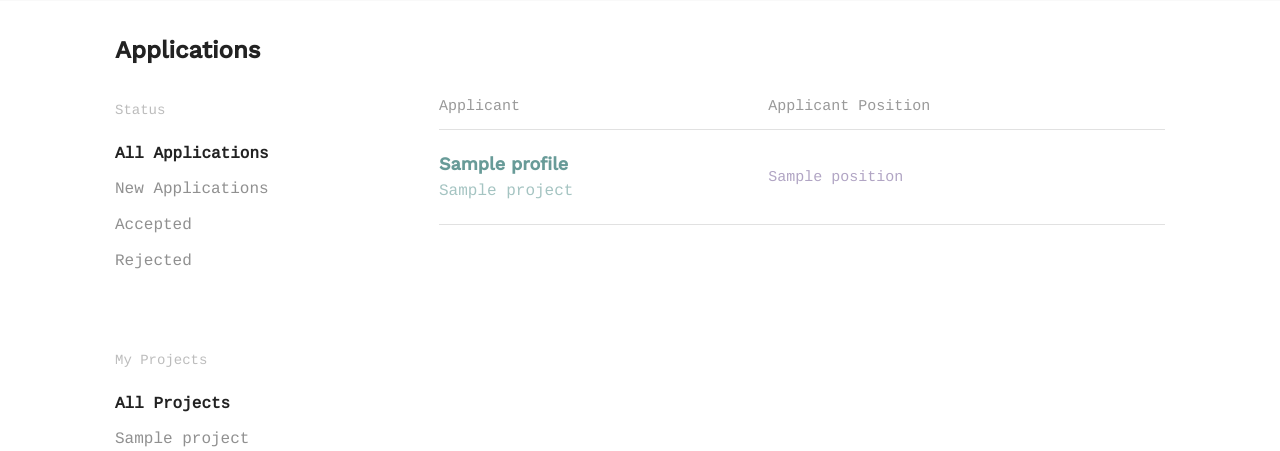
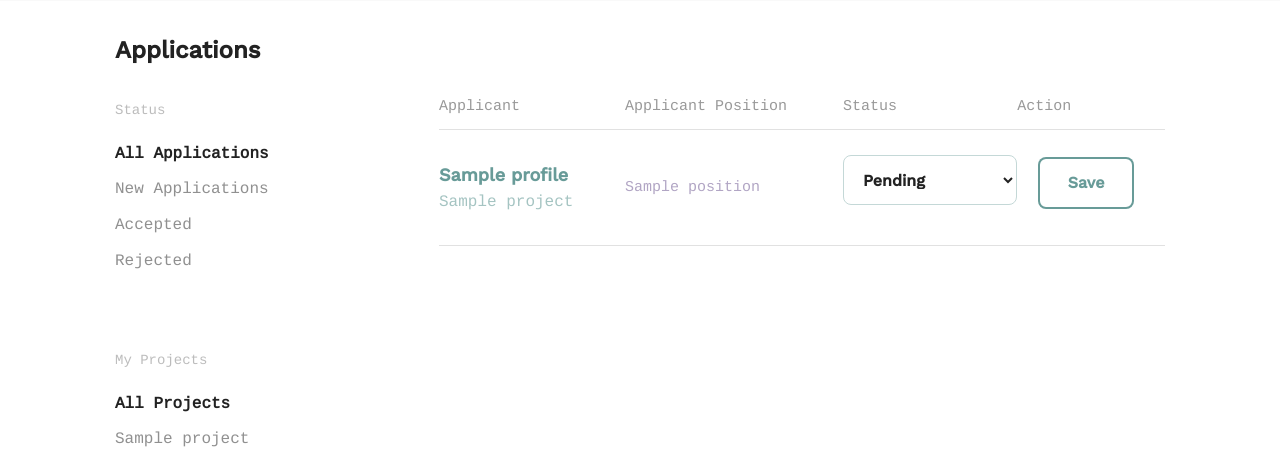
Before and after one commit to hyungmogu/social-team-builder, a Django app: page /applications/ in a window 1280 px wide. Shown: the part 170-621 px from the top of the page. Run offline with Django 3.2, Linux system fonts and the light colour scheme; a user stored in the database is signed in; tables that the repository leaves empty hold one stand-in row (values such as "Sample post"); parts of the project's set-up code (start-up, migrations or seed data) failed here and were passed over.

Commit message:
feat: add status and save btn for '/application'

```diff
--- a/project/templates/main/applications.html
+++ b/project/templates/main/applications.html
@@ -55,18 +55,29 @@
         <thead>
           <tr>
             <th>Applicant</th>
-            <th class="circle--cell--right">Applicant Position</th>
+            <th class="circle--cell--right" width="30%">Applicant Position</th>
+            <th class="circle--cell--right">Status</th>
+            <th class="circle--cell--right">Action</th>
           </tr>
         </thead>
         <tbody>
             {% for applicant in filtered_applicants %}
-              <tr class="clickable-row" data-href="{% url 'profile' pk=applicant.profile.pk %}">
-                <td>
+              <tr class="clickable-row">
+                <td data-href="{% url 'profile' pk=applicant.profile.pk %}">
                   <h3>{{ applicant.profile.name }}</h3>
                   <p>{{ applicant.project.title }}</p>
                 </td>
                 <td class="circle--cell--right">
                   <span class="secondary-label">{{ applicant.position.name }}</span>
+                </td>
+                <td class="text-center">
+                  <form id="app-status-{{ forloop.counter }}" action="#" class="margin-0" method="POST">
+                    {% csrf_token %}
+                    {{ form_status.status }}
+                  </form>
+                </td>
+                <td class="text-center">
+                  <span class="secondary-label"><button form="app-status-{{ forloop.counter }}">Save</button></span>
                 </td>
               </tr>
             {% endfor %}
```
